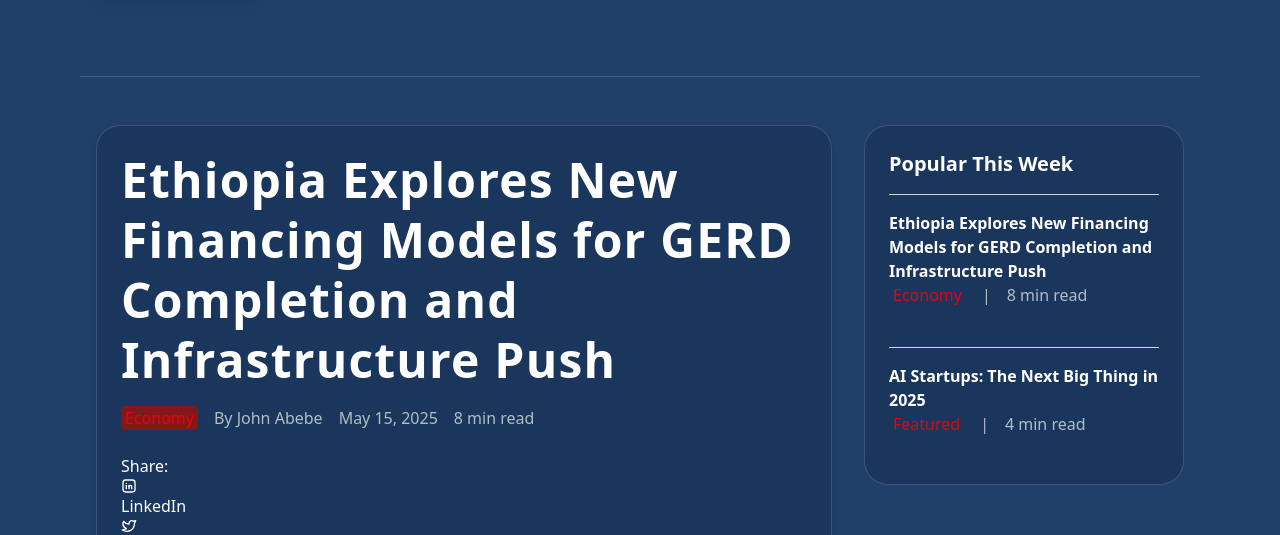
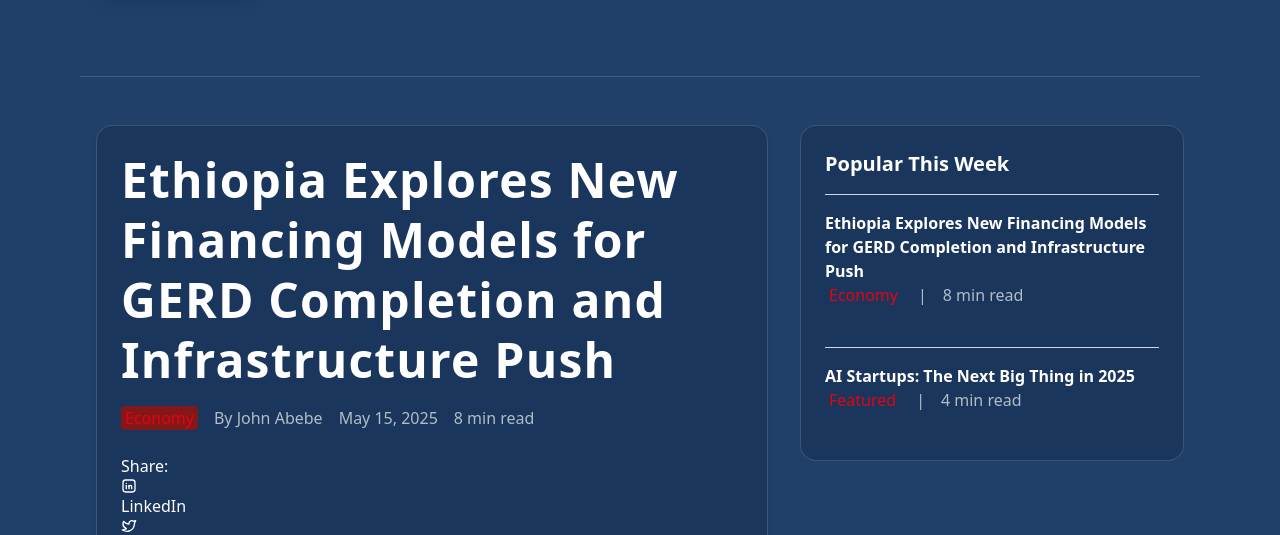
Before and after one commit to HikmaAnwar/ensight-news, a Next.js app: page / in a window 1280 px wide. Shown: the part 520-1055 px from the top of the page. Built offline with nearby package versions, Linux system fonts and the light colour scheme.

Commit message:
feat: update Sidebar and ArticleSection components with improved card styling for better visual consistency

```diff
--- a/src/components/ui/ArticleSection.tsx
+++ b/src/components/ui/ArticleSection.tsx
@@ -59,7 +59,7 @@ export function ArticleSection({ article }: ArticleSectionProps) {
   return (
     <section className="container mx-auto px-4 py-8 md:py-12 flex flex-wrap gap-8">
       <div className="flex-1 min-w-[400px]">
-        <Card className="bg-background border border-border shadow-md rounded-3xl p-6 mb-8 max-w-[800px] pl-6">
+        <Card className="bg-background border border-border shadow-md rounded-2xl p-6 mb-8 max-w-[800px] pl-6">
           <Title
             order={1}
             className="text-primary mb-4 text-5xl font-bold whitespace-normal tracking-wide word-spacing-2 leading-tight"
--- a/src/components/ui/Sidebar.tsx
+++ b/src/components/ui/Sidebar.tsx
@@ -5,8 +5,8 @@ export default async function Sidebar() {
   const articles = await getPopularArticles();
 
   return (
-    <aside className="w-full md:w-80">
-      <Card className="bg-background border border-border shadow-card p-6 rounded-3xl">
+    <aside className="w-full md:w-96">
+      <Card className="bg-background border border-border shadow-card p-6 rounded-2xl">
         <Text className="text-primary font-bold text-xl mb-4">
           Popular This Week
         </Text>
```
